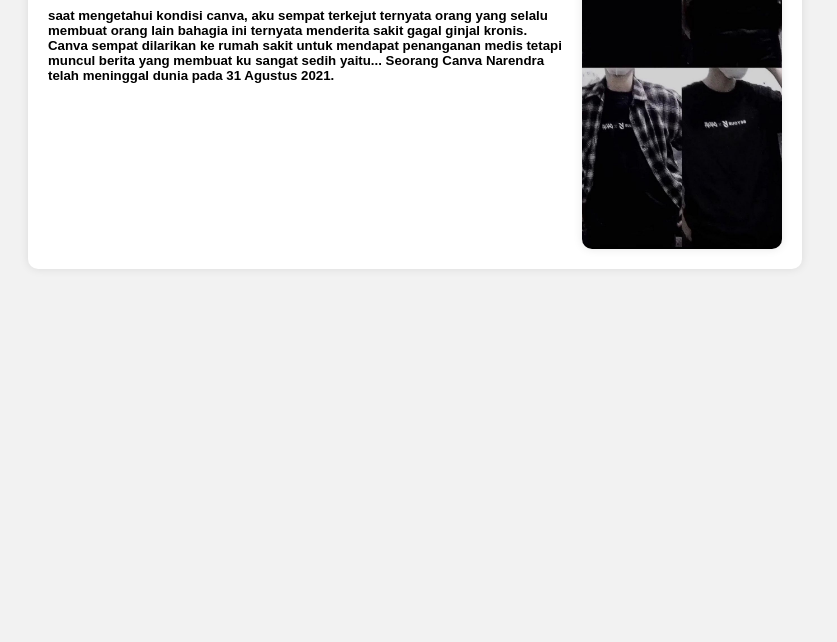
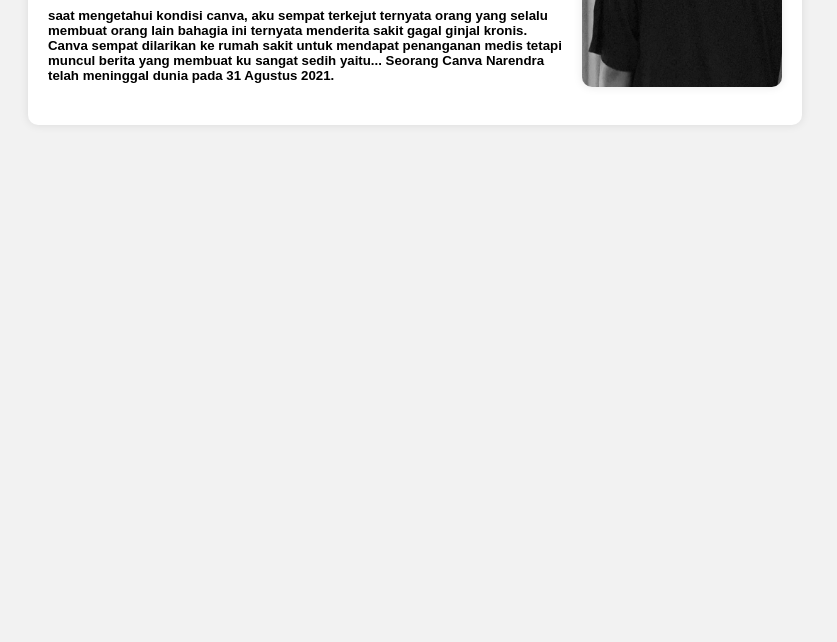
Before and after one commit to amandatugas/amandawebhosting.github.io, a plain HTML site: page index.html in a window 1280 px wide. Shown: the part 158-800 px from the top of the page, without its empty margins (0-837 px from the left). Drawn offline with Linux system fonts and the light colour scheme; files whose address does not match are found by name.

Commit message:
Add files via upload

```diff
--- a/index.html
+++ b/index.html
@@ -7,7 +7,7 @@
 <body>
 	<div class="hero">
 		<div class="datel">
-			<img src="C:\Users\ADMIN\Documents\manda\anva kece badai.jpeg" class="boy">
+			<img src="8e6ab0f7c5733296c516be17fe1b90cc.jpg" class="boy">
 			<h1>Gimana sih kehidupan Canva Narendra itu?</h1>
 			<h5>saat mengetahui kondisi canva, aku sempat terkejut ternyata orang yang selalu membuat orang lain bahagia ini ternyata menderita sakit gagal ginjal kronis. Canva sempat dilarikan ke rumah sakit untuk mendapat penanganan medis tetapi muncul berita yang membuat ku sangat sedih yaitu...
 				Seorang Canva Narendra telah meninggal dunia pada 31 Agustus 2021.</p></h5>
```
Also changed, not shown: 8e6ab0f7c5733296c516be17fe1b90cc.jpg (added).
